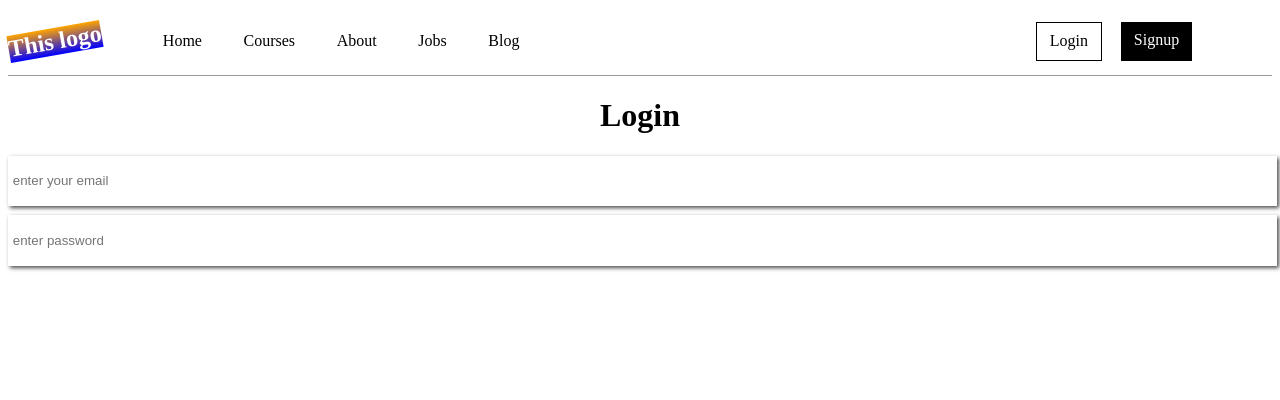
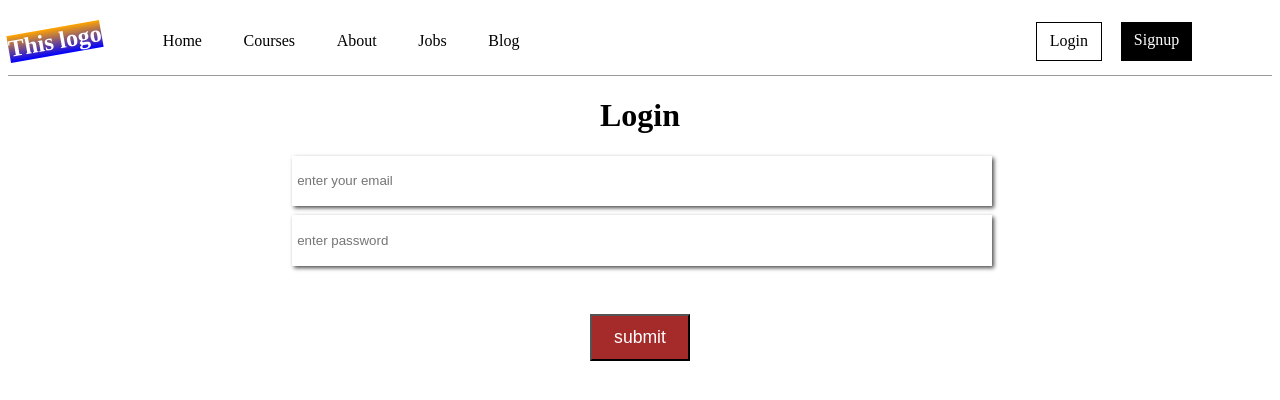
Before and after one commit to JuanCarlosNu/react-list, a React (Create React App) app: page /login in a window 1280 px wide. Shown: the top 400 px of the page. Built offline with nearby package versions, Linux system fonts and the light colour scheme.

Commit message:
98. 17-style our Login Form

```diff
--- a/src/components/Login/Login.js
+++ b/src/components/Login/Login.js
@@ -19,11 +19,11 @@ const Login = () => {
             >
                 {
                    ({errors , touched}) => (
-                        <Form>
+                        <Form className='input__container'>
                             <Field name='email'
                             type='email'
                              placeholder='enter your email'
-                             className='input'
+                             className={errors.email ? 'input input-error':'input input-no-error'}
                              autocomplete='off' />
                              <span className='error'>{errors.email && touched.email ? errors.email: null}</span>
 
@@ -34,6 +34,7 @@ const Login = () => {
                                className='input'
                                 autocomplete='off' />
                                 <span className='error'>{errors.password && touched.password ? errors.password:null}</span>
+                                <button className='submit'>submit</button>
                         </Form>
                     )
                 }
```
